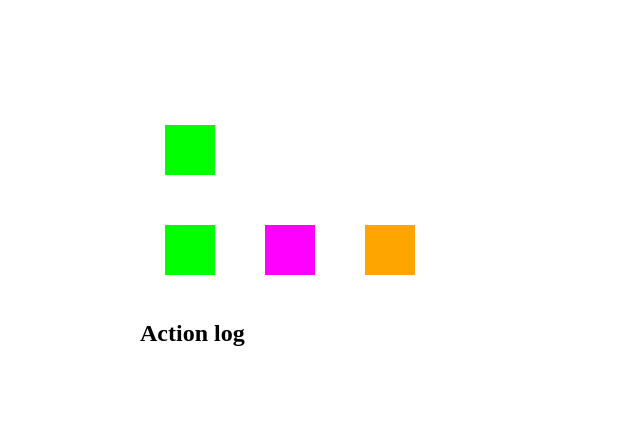
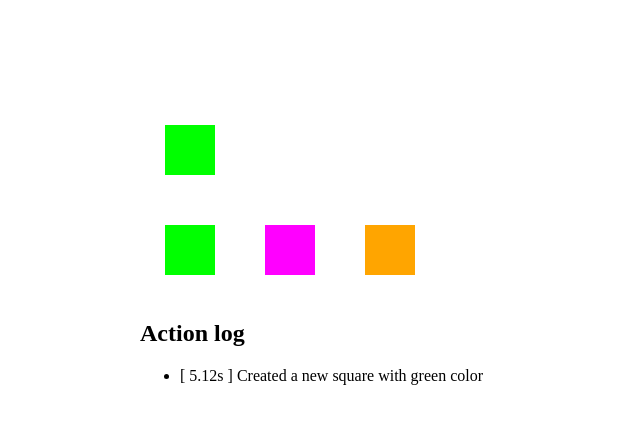
Before and after one commit to Latteflo/dom-exploration, a plain HTML site: page 5.Events/index.html in a window 1280 px wide. Both pictures are taken after a click on the element 190 px from the left and 150 px from the top of the page. Shown: the whole page, without its empty margins (0-640 px from the left). Drawn offline with Linux system fonts and the light colour scheme.

Commit message:
fixed appendChild error

```diff
--- a/5.Events/index.html
+++ b/5.Events/index.html
@@ -1,16 +1,15 @@
 <!DOCTYPE html>
 <html lang="en">
   <head>
-  <meta charset="UTF-8">
-  <meta http-equiv="X-UA-Compatible" content="IE=edge">
-  <meta name="viewport" content="width=device-width, initial-scale=1.0">
+    <meta charset="UTF-8" />
+    <meta http-equiv="X-UA-Compatible" content="IE=edge" />
+    <meta name="viewport" content="width=device-width, initial-scale=1.0" />
     <title>DOM events</title>
 
-  <link rel="stylesheet" href="style.css">
+    <link rel="stylesheet" href="style.css" />
     <script defer src="script.js"></script>
   </head>
   <body>
-
     <main>
       <section class="displayedsquare-wrapper">
         <!-- Dynamically put the squares in here -->
--- a/5.Events/script.js
+++ b/5.Events/script.js
@@ -45,8 +45,8 @@ const colors = ["red", "green", "blue", "yellow", "pink"];
 // Get reference to the .displayedsquare-wrapper
 const wrapper = document.querySelector(".displayedsquare-wrapper");
 
-// Get reference to the log
-const log = document.querySelector(".log");
+// Get reference to the ul
+const ul = document.querySelector("ul");
 
 // Function to generate a random color
 function getRandomColor() {
@@ -61,9 +61,9 @@ actionSquares.forEach(actionSquare => {
     div.classList.add("displayedsquare", e.target.classList[1]); ///assign class
     wrapper.appendChild(div); ///append child
 
-    // Create new log entry
+    // Create new ul entry as li items
     const li = document.createElement("li"); // create li bucket for info
-    li.textContent = `Square with color ${e.target.classList[1]} was clicked at ${getElapsedTime()}`;/// add context to li - string and value
-    log.appendChild(li);/// append child to parent
+    li.textContent = `[ ${getElapsedTime()} ] Created a new square with ${e.target.classList[1]} color `;/// add context to li - string and value
+    ul.appendChild(li);/// append child to parent
   });
 });
```
Lines whose indentation alone changed are shown as unchanged.
